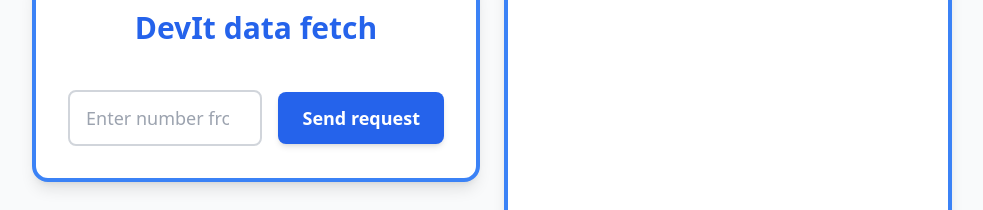
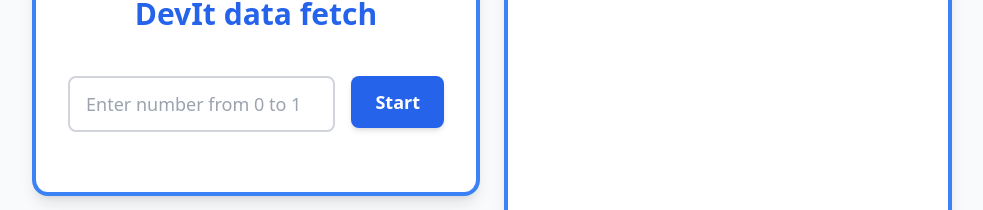
Before and after one commit to OlehBabyakOff/devIt-test, a React (Vite) app in the folder apps/frontend/: page / in a window 1280 px wide. Shown: the part 322-532 px from the top of the page, without its empty margins (148-1131 px from the left). Built offline with nearby package versions, Linux system fonts and the light colour scheme; no server answers.

Commit message:
updated app file and request form component

```diff
--- a/apps/frontend/src/App.tsx
+++ b/apps/frontend/src/App.tsx
@@ -1,30 +1,22 @@
-import { useState, useEffect, useRef } from "react";
+import { useEffect, useRef } from "react";
 
 import { RequestForm } from "@components/RequestForm";
 
-import { fetchIndex } from "@services/fetch-index";
+import { useRequest } from "@hooks/useRequest";
 
 function App() {
-  // TODO update response type
-  const [responses, setResponses] = useState<any[]>([]);
+  const { results, successfulResults, run, isRunning } = useRequest();
 
   const lastItemRef = useRef<HTMLLIElement | null>(null);
 
-  // TODO update response type
-  const handleSubmit = async (input: number) => {
-    const res = await fetchIndex(input);
-
-    return res;
+  const handleSubmit = (limit: number) => {
+    run(1000, limit);
   };
 
-  // TODO update response type
-  const handleResponse = (response: any) => {
-    setResponses((prev) => [...prev, response]);
-  };
-
+  // scroll results to the last item
   useEffect(() => {
     lastItemRef.current?.scrollIntoView({ behavior: "smooth" });
-  }, [responses]);
+  }, [results]);
 
   return (
     <>
@@ -33,22 +25,29 @@ function App() {
           <h1 className="text-3xl font-bold text-blue-600 text-center mb-5">
             DevIt data fetch
           </h1>
-          <RequestForm onSubmit={handleSubmit} onResponse={handleResponse} />
+          <RequestForm onSubmit={handleSubmit} isRunning={isRunning} />
         </div>
 
         <div className="border-4 border-blue-500 rounded-2xl p-8 flex flex-col items-center space-y-6 shadow-lg bg-white w-full max-w-md">
-          <h1 className="text-3xl font-bold text-blue-600 text-center mb-5">
+          <h1 className="text-3xl font-bold text-blue-600 text-center">
             Responses
           </h1>
+          {successfulResults > 1 && (
+            <p className="text-2xl font-semibold text-blue-600 text-center mb-5">
+              successful: {successfulResults}
+            </p>
+          )}
           <div className="w-full h-96 overflow-y-auto">
             <ul className="space-y-2">
-              {responses.map((res, i) => (
+              {results.map((res, i) => (
                 <li
                   key={i}
-                  ref={i === responses.length - 1 ? lastItemRef : null}
-                  className={`${res.status === "Success" ? "bg-blue-100 text-blue-800" : "bg-red-100 text-red-800"} px-4 py-2 rounded-lg shadow-sm break-words`}
+                  ref={i === results.length - 1 ? lastItemRef : null}
+                  className={
+                    "bg-blue-100 text-blue-800 px-4 py-2 rounded-lg shadow-sm break-words"
+                  }
                 >
-                  {JSON.stringify(res)}
+                  {res}
                 </li>
               ))}
             </ul>
--- a/apps/frontend/src/components/RequestForm.tsx
+++ b/apps/frontend/src/components/RequestForm.tsx
@@ -7,51 +7,47 @@ import { Input } from "./core/Input";
 import { requestSchema } from "@schemas/request";
 
 interface RequestFormProps {
-  // TODO update response type
-  onSubmit: (input: number) => Promise<any>;
-
-  // TODO update response type
-  onResponse: (response: any) => void;
+  onSubmit: (limit: number) => void;
+  isRunning: boolean;
 }
 
-export const RequestForm = ({ onSubmit, onResponse }: RequestFormProps) => {
+export const RequestForm = ({ onSubmit, isRunning }: RequestFormProps) => {
   const {
     register,
     handleSubmit,
-    formState: { errors, isSubmitting },
+    formState: { errors },
   } = useForm<{ input: number }>({ resolver: yupResolver(requestSchema) });
 
   const submitForm = async (data: { input: number }) => {
-    const response = await onSubmit(data.input);
-
-    onResponse(response);
+    onSubmit(data.input);
   };
 
   return (
     <form
       onSubmit={handleSubmit(submitForm)}
-      className="flex items-center space-x-4 w-full max-w-md"
+      className="flex items-start space-x-4 w-full max-w-md"
     >
       <div className="flex-1 flex flex-col">
         <Input
           {...register("input")}
+          disabled={isRunning}
           placeholder="Enter number from 0 to 100"
           className="w-full px-4 py-3 text-lg rounded-lg border-2 border-gray-300 focus:border-blue-500 focus:ring-2 focus:ring-blue-300 transition outline-none"
         />
-        {errors.input && (
-          <p className="text-red-600 text-base font-medium mt-1">
-            {errors.input.message || ""}
-          </p>
-        )}
+
+        <p className="text-red-600 text-base font-medium mt-1 min-h-[24px]">
+          {errors.input?.message || ""}
+        </p>
       </div>
 
       <div className="ml-2 flex items-center h-full">
         <Button
           type="submit"
-          isLoading={isSubmitting}
+          isLoading={isRunning}
+          disabled={isRunning}
           className="bg-blue-600 hover:bg-blue-700 text-white font-semibold text-lg px-6 py-3 rounded-lg transition-colors shadow-md"
         >
-          Send request
+          Start
         </Button>
       </div>
     </form>
```
